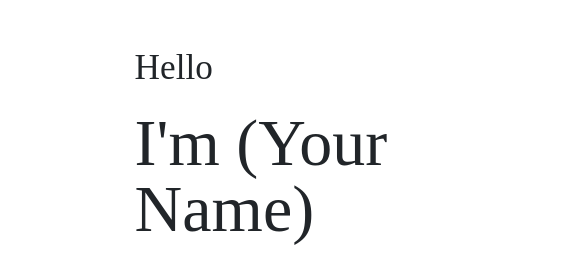
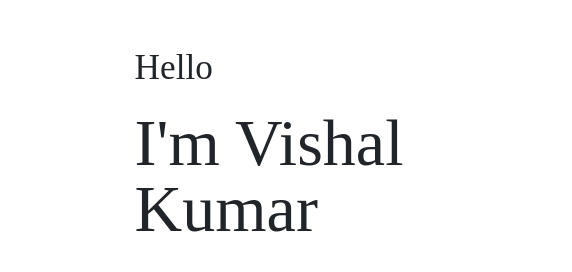
Before and after one commit to Vishal586/portfolio, a plain HTML site: page index.html in a window 1280 px wide. Shown: the part 176-448 px from the top of the page, 0-572 px from the left. Drawn offline with nearby package versions, Linux system fonts and the light colour scheme.

Commit message:
Update index.html

```diff
--- a/index.html
+++ b/index.html
@@ -43,7 +43,7 @@
 
               <div id="text">
                 <h2>Hello</h2>
-                <h1>I'm (Your Name)</h1>
+                <h1>I'm Vishal Kumar</h1>
                 <h4>
                     I'm passionate web developer with a keen eye for design and a
                     flair for creating seamless, user-friendly digital experiences. With
```
